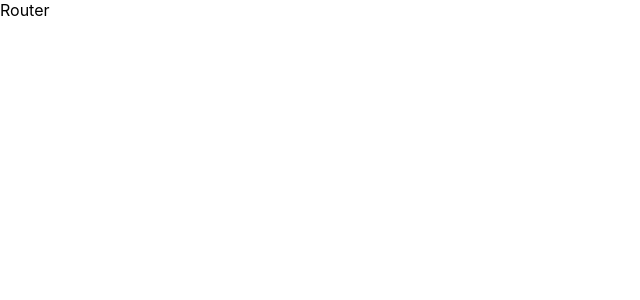
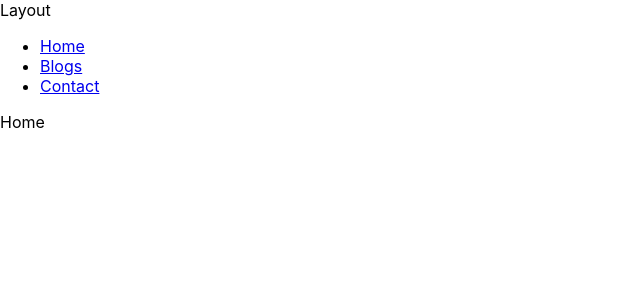
Before and after one commit to Hpekkaya/reactclass1, a React (Create React App) app: page / in a window 1280 px wide. Shown: the top 300 px of the page, without its empty margins (0-640 px from the left). Built offline with nearby package versions, Linux system fonts and the light colour scheme.

Commit message:
pages generated

```diff
--- a/src/09-Router/Router.js
+++ b/src/09-Router/Router.js
@@ -1,9 +1,28 @@
 import React from 'react'
+import { BrowserRouter, Route, Routes } from 'react-router-dom'
+import Layout from './pages/Layout'
+import Home from './pages/Home'
+import Blogs from './pages/Blogs'
+import Contact from './pages/Contact'
+import NoPage from './pages/NoPage'
 
-const Router = () => {
+const Router  = () => {
   return (
-    <div>Router</div>
+    <BrowserRouter>
+        <Routes>
+        <Route path="/" element={<Layout/>}>
+            <Route index element={<Home/>}/>
+            <Route path="blogs" element={<Blogs/>}/>
+            <Route path="contact" element={<Contact/>}/>
+            <Route path="*" element={<NoPage/>}/>
+            {/* <Route path="contact/:id" element={<ContactDetail/>}/> */}
+        </Route>
+        </Routes>
+
+    </BrowserRouter>
+
+
   )
 }
 
-export default Router
+export default Router;
--- a/src/09-Router/pages/Layout.js
+++ b/src/09-Router/pages/Layout.js
@@ -1,8 +1,20 @@
 import React from 'react'
+import {Link, Outlet} from 'react-router-dom'
 
 const Layout = () => {
   return (
-    <div>Layout</div>
+    <>
+        <div>Layout</div>
+        <nav>
+            <ul>
+                <li> <Link to="/">Home</Link></li>
+                <li> <Link to="/blogs">Blogs</Link></li>
+                <li> <Link to="/contact">Contact</Link></li>
+            </ul>
+        </nav>
+        <Outlet/>
+    </>
+
   )
 }
 
```
